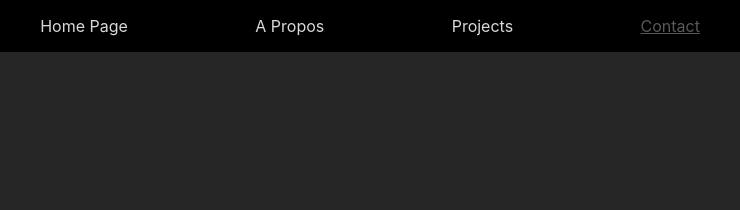
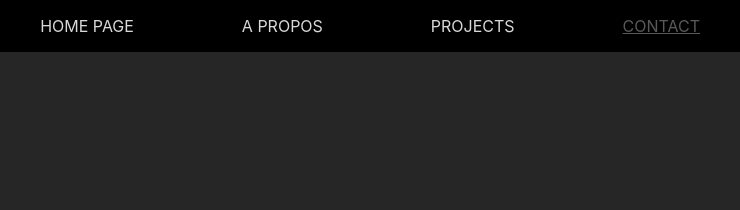
Before and after one commit to CLisandru/Portfolio, a plain HTML site: page contact.html in a window 1280 px wide. Shown: the top 210 px of the page, 516-1256 px from the left. Drawn offline with Linux system fonts and the light colour scheme.

Commit message:
Update contact.html

```diff
--- a/contact.html
+++ b/contact.html
@@ -13,10 +13,10 @@
                 <button class="toggle-btn" id="toggle-btn"> <img src="burger-menu.svg" alt="">
                 </button>
                 <ul class="nav-links" id="nav-links"> <li>
-                    <a href="index.html">Home Page</a> </li>
-                    <li> <a href="#about">A Propos</a> </li>
-                    <li> <a href="#project">Projects</a> </li>
-                    <li> <a href="contact.html" class="active"> Contact</a> </li>
+                    <a href="index.html">HOME PAGE</a> </li>
+                    <li> <a href="#about">A PROPOS</a> </li>
+                    <li> <a href="#project">PROJECTS</a> </li>
+                    <li> <a href="contact.html" class="active"> CONTACT</a> </li>
                 </ul>
             </nav>
         </header>
```
